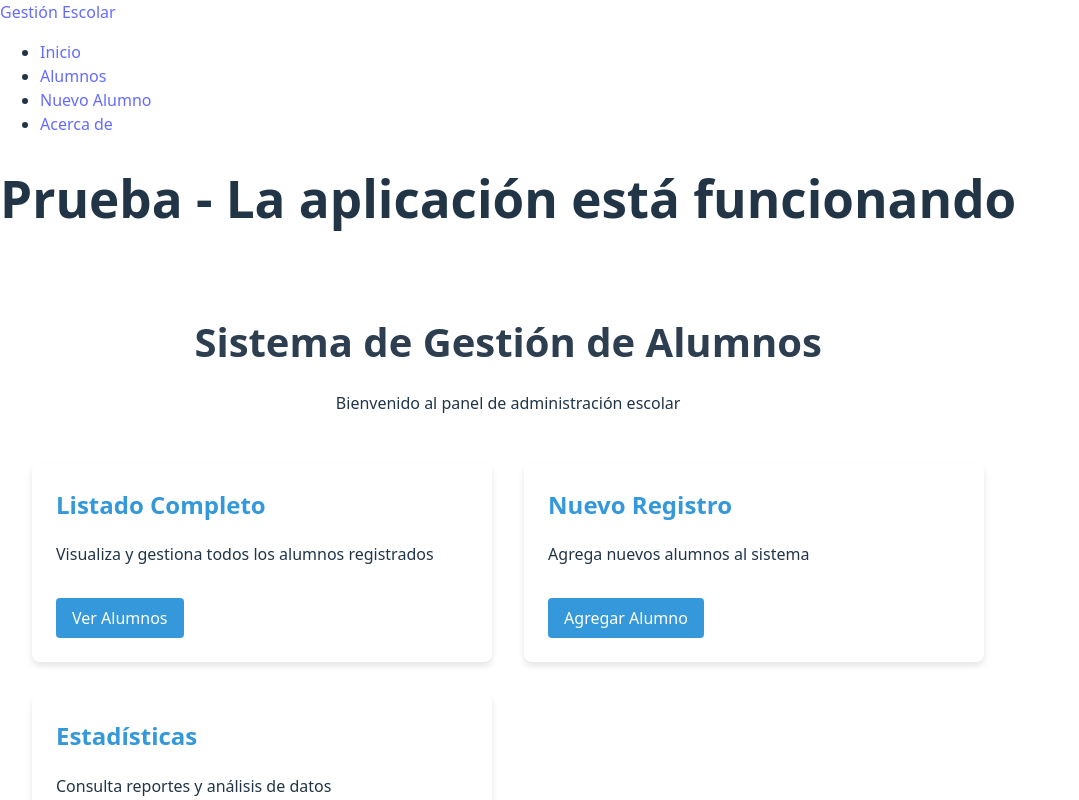
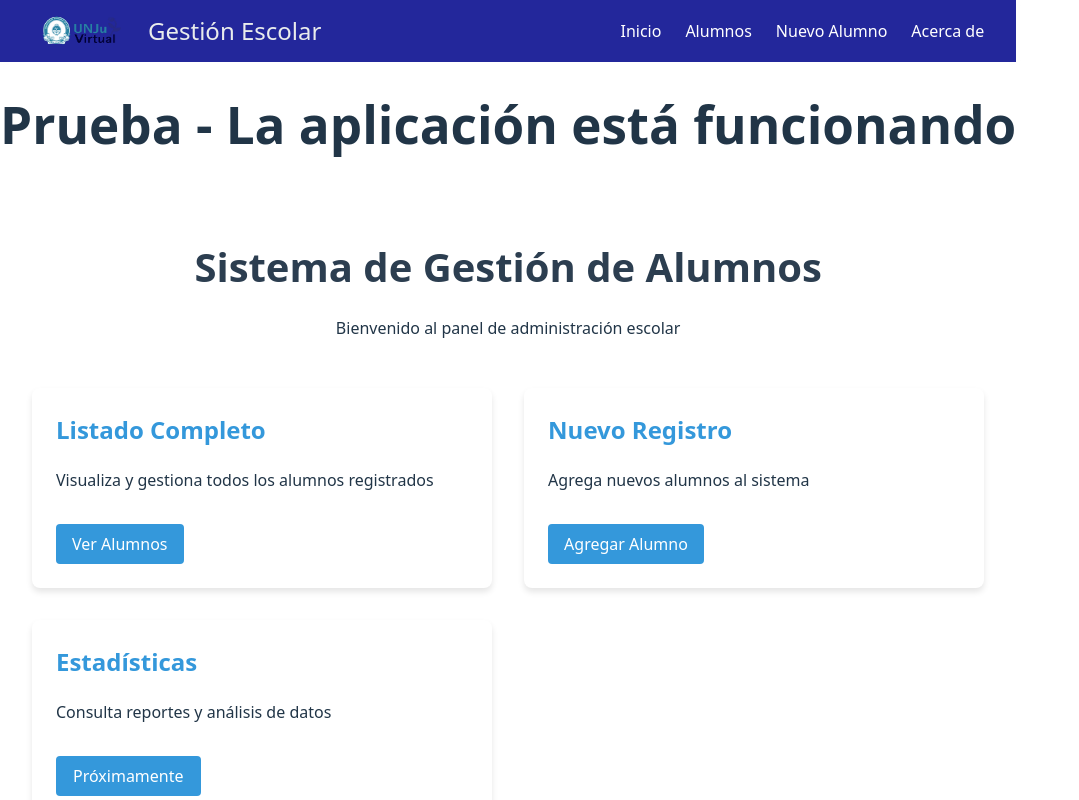
Before and after one commit to valenmadrigal/tp05PV2025Grupo20, a React (Vite) app in the folder tp05PV2025Grupo20/: page / in a window 1280 px wide. Shown: the top 800 px of the page, without its empty margins (0-1079 px from the left). Built offline with nearby package versions, Linux system fonts and the light colour scheme.

Commit message:
modificaciones del NavBar por Espejo Talia

```diff
--- a/tp05PV2025Grupo20/src/assets/components/NavBar.jsx
+++ b/tp05PV2025Grupo20/src/assets/components/NavBar.jsx
@@ -1,27 +1,22 @@
 import { Link } from 'react-router-dom';
-import '../../css/navbar.css'; // Asegúrate de que la ruta sea correcta
+import '../../css/NavBar.css';
+import logo from '../../css/logo.png'; // Importa el logo
+
 export default function NavBar() {
   return (
     <nav className="navbar">
       <div className="navbar-brand">
         <Link to="/" className="navbar-logo">
-          Gestión Escolar
+          <img src={logo} alt="Logo" className="logo-image" />
+          <span>Gestión Escolar</span>
         </Link>
       </div>
 
       <ul className="navbar-links">
-        <li>
-          <Link to="/" className="nav-link">Inicio</Link>
-        </li>
-        <li>
-          <Link to="/alumnos" className="nav-link">Alumnos</Link>
-        </li>
-        <li>
-          <Link to="/nuevo-alumno" className="nav-link">Nuevo Alumno</Link>
-        </li>
-        <li>
-          <Link to="/acerca" className="nav-link">Acerca de</Link>
-        </li>
+        <li><Link to="/" className="nav-link">Inicio</Link></li>
+        <li><Link to="/alumnos" className="nav-link">Alumnos</Link></li>
+        <li><Link to="/nuevo-alumno" className="nav-link">Nuevo Alumno</Link></li>
+        <li><Link to="/acerca" className="nav-link">Acerca de</Link></li>
       </ul>
     </nav>
   );
--- a/tp05PV2025Grupo20/src/css/NavBar.css
+++ b/tp05PV2025Grupo20/src/css/NavBar.css
@@ -0,0 +1,74 @@
+/* Contenedor principal de la barra de navegación */
+.navbar {
+  display: flex; /* Elementos en una sola fila */
+  justify-content: space-between; /* Espacio entre los elementos (izquierda y derecha) */
+  align-items: center; /* Centrado vertical */
+  background-color: #23279b; /* Color de fondo oscuro */
+  padding: 0.8rem 2rem; /* Espaciado interno (vertical y horizontal) */
+  position: sticky; /* La barra se mantiene visible en la parte superior al hacer scroll */
+  top: 0; /* Fijada al borde superior */
+  z-index: 1000; /* Asegura que se superponga a otros elementos */
+  box-shadow: 0 2px 5px rgba(250, 249, 249, 0.1); /* Sombra sutil para efecto de elevación */
+}
+/* Contenedor de la marca o logo */
+.navbar-brand {
+  font-size: 1.5rem; /* Tamaño de fuente grande */
+  font-weight: bold; /* Fuente en negrita */
+}
+/* Enlace del logo/marca */
+.navbar-logo {
+  color: #e9ecec;
+  text-decoration: none;
+  transition: color 0.3s ease;
+}
+/* Lista de enlaces de navegación */
+.navbar-links {
+  list-style: none; /* Quita los puntos de la lista */
+  display: flex; /* Muestra los enlaces en fila */
+  gap: 1.5rem; /* Espacio entre los enlaces */
+  margin: 0; /* Quita el margen por defecto */
+  padding: 0;
+}
+/* Estilo individual de cada enlace */
+.nav-link {
+  color: #ffffff;
+  text-decoration: none;
+  font-size: 1rem;
+  transition: color 0.3s ease, border-bottom 0.3s ease;
+  padding-bottom: 2px;
+  border-bottom: 2px solid transparent;
+}
+
+/* Efecto al pasar el mouse sobre un enlace */
+.nav-link:hover {
+  color: #00d5ff; /* Cambia el color del texto */
+  border-bottom: 2px solid #00eeff; /* Muestra un subrayado con el mismo color */
+}
+/* Diseño adaptable para pantallas pequeñas */
+@media (max-width: 768px) {
+  .navbar {
+    flex-direction: column; /* Cambia a disposición vertical */
+    align-items: flex-start; /* Alinea los elementos a la izquierda */
+  }
+  .navbar-links {
+    flex-direction: column; /* Enlaces en columna */
+    width: 100%; /* Ocupan todo el ancho */
+    margin-top: 0.5rem; /* Espacio superior */
+  }
+  .nav-link {
+    padding: 0.5rem 0; /* Espaciado vertical para los enlaces */
+  }
+}
+/* Imagen del logo */
+.logo-image {
+  width: 100px; /* Ajusta el tamaño según lo necesites */
+  height: 32px;
+  margin-right: 0.5rem;
+  vertical-align: middle;
+}
+/* Alinea logo y texto horizontalmente */
+.navbar-logo {
+  display: flex;
+  align-items: center;
+  gap: 0.5rem;
+}
```
Also changed, not shown: tp05PV2025Grupo20/src/css/logo.png (added), 1 other file (tests, documents, lock files or other folders).
